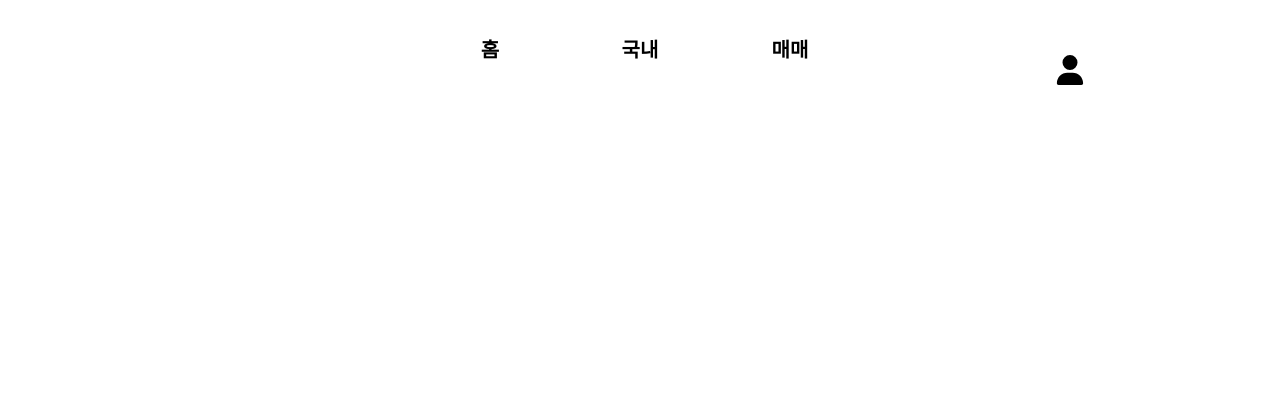
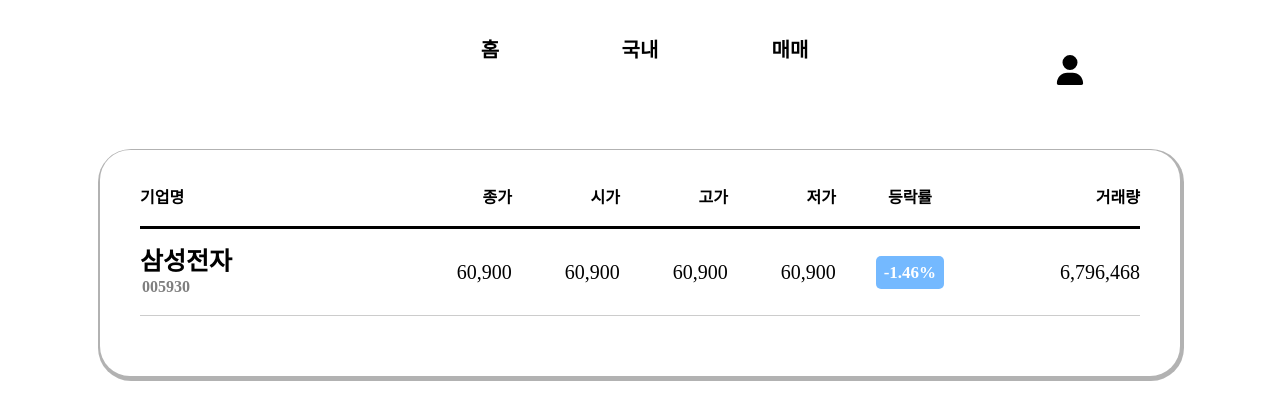
Before and after one commit to KW-DB-Project/DB-Project-FE, a React (Create React App) app in the folder db-frontend/: page /enterprise in a window 1280 px wide. Before the commit this address had no page. Shown: the top 420 px of the page. Built offline with nearby package versions, Linux system fonts and the light colour scheme.

Commit message:
좋아요 기능 백엔드 연동

```diff
--- a/db-frontend/src/Router.jsx
+++ b/db-frontend/src/Router.jsx
@@ -2,9 +2,11 @@
 import JoinPage from "./pages/JoinPage";
 import LoginPage from "./pages/LoginPage";
 import MainPage from "./pages/MainPage";
+import StockEnterprise from "./pages/StcokEnterprise";
 import StockDebatePage from "./pages/StockDebatePage";
 import StockDebateView from "./pages/StockDebateView";
 import StockDebateWrite from "./pages/StockDebateWrite";
+import StockEnterpriseList from "./pages/StockEnterpriseList";
 import StockTradingPage from "./pages/StockTradingPage";
 import StockViewPage from "./pages/StockViewPage";
 import UserMyPage from "./pages/UserMyPage";
@@ -21,6 +23,9 @@
         <Route path = '/stocktrading' element={<StockTradingPage/>}></Route>
         <Route path = '/stockview' element={<StockViewPage/>}></Route>
         <Route path = '/usermy' element={<UserMyPage/>}></Route>
+        <Route path = "/enterprise" element={<StockEnterpriseList/>}>
+          <Route path = ":code" element={<StockEnterprise/>}></Route>
+        </Route>
       </Routes>
   );
 }
--- a/db-frontend/src/component/stock-view-page/StockPriceEntry.jsx
+++ b/db-frontend/src/component/stock-view-page/StockPriceEntry.jsx
@@ -58,7 +58,7 @@
     <StockPrice>{`${number}원`}</StockPrice>
     <StockRate isPositive = {data >= 0 ? true : false}>
       <div><FontAwesomeIcon icon={data >= 0 ? faCaretUp : faCaretDown} size='1x'/></div>
-      {`${entry.schg?entry.schg.toFixed(3):entry.svol}%`}
+      {entry.schg?`${entry.schg.toFixed(3)}%` :`${entry.svol}개`}
     </StockRate>
   </Entry>
   );
--- a/db-frontend/src/pages/LoginPage.jsx
+++ b/db-frontend/src/pages/LoginPage.jsx
@@ -43,7 +43,7 @@
               age : res.data.age,
               balance : res.data.balance
             });
-            navigate('/');
+            navigate(-1);
          }else{
           alert("실패");
          }
--- /dev/null
+++ b/db-frontend/src/pages/StcokEnterprise.jsx
@@ -0,0 +1,16 @@
+import styled from "styled-components";
+
+const Box = styled.div`
+  width: 100px;
+  height: 100px;
+  background-color: tomato;
+`;
+
+function StockEnterprise(){
+  return(
+  <Box>
+  </Box>
+  );
+}
+
+export default StockEnterprise;
--- a/db-frontend/src/pages/StockDebatePage.jsx
+++ b/db-frontend/src/pages/StockDebatePage.jsx
@@ -4,6 +4,8 @@
 import { Link, useParams } from "react-router-dom";
 import { FontAwesomeIcon } from "@fortawesome/react-fontawesome";
 import { faHeart } from "@fortawesome/free-solid-svg-icons";
+import { useRecoilValue } from "recoil";
+import { isLoginedAtom } from "../atom/loginAtom";
 
 const Box = styled.div`
   padding-top: 200px;
@@ -88,8 +90,7 @@
   const [boards, setBoards] = useState([]);
   const [stocks, setStocks] = useState();
   const {stock} = useParams();
-
-  console.log(stock);
+  const login = useRecoilValue(isLoginedAtom);
 
   useEffect(() => {
     Axios.post("/community/print", {
@@ -108,7 +109,7 @@
     <Board>
     <Header>
       <h2>{`${stock} 토론방`}</h2>
-      <WriteButton to = {`/debate/${stock}/write`}>글쓰기</WriteButton>
+      <WriteButton to = {login.isLogined?`/debate/${stock}/write` : `/login`}>글쓰기</WriteButton>
     </Header>
     {
       boards.map((item) => {
--- a/db-frontend/src/pages/StockDebateView.jsx
+++ b/db-frontend/src/pages/StockDebateView.jsx
@@ -5,6 +5,8 @@
 import { useNavigate } from "react-router-dom";
 import styled from "styled-components";
 import Axios from "axios";
+import { useRecoilValue } from "recoil";
+import { isLoginedAtom } from "../atom/loginAtom";
 
 
 const MainBox = styled.div`
@@ -95,6 +97,7 @@
   span{
     opacity: 0.5;
   }
+  cursor: pointer;
 `;
 
 function StockDebateView(){
@@ -102,11 +105,30 @@
   const {idx} = useParams();
   const {stock} = useParams();
   const navigate = useNavigate();
+  const login = useRecoilValue(isLoginedAtom);
   //useEffect();
 
   const onClickExit = () =>{
     navigate(`/debate/${stock}`);
   }
+
+  const onClickLike = (e) => {
+    const {name} = e.target;
+    if(login.isLogined){
+      Axios.post("community/like" , {
+        idx : idx
+      }).then((res)=> {
+        setData({
+          ...data,
+          [name] : res.data.likeCount
+        });
+      }).catch((e)=>{
+        console.error(e);
+      })
+    }else{
+      navigate("/login");
+    }
+  };
 
   useEffect(() => {
     Axios.post("/community/print", {
@@ -141,7 +163,7 @@
         <Content>
           {data?.content}
         </Content>
-        <LikeButton>
+        <LikeButton onClick={onClickLike} name ="blike">
           <span><FontAwesomeIcon icon={faHeart} size='2x'/></span>
         </LikeButton>
       </ContentWrapper>
--- /dev/null
+++ b/db-frontend/src/pages/StockEnterpriseList.jsx
@@ -0,0 +1,158 @@
+import { Link, Route, Routes } from "react-router-dom";
+import styled from "styled-components";
+import StockEnterprise from "./StcokEnterprise";
+
+const MainBox = styled.div`
+  width: 1080px;
+  padding-top: 150px;
+  padding-bottom: 160px;
+  margin: 0 auto;
+`;
+
+const Box = styled.div`
+  background-color: transparent;
+  border-radius: 30px;
+  box-shadow: ${(props) => props.theme.defaultShadow};
+  padding: 40px;
+`;
+
+const Name = styled(Link)`
+  display:flex;
+  flex-direction: column;
+  align-items: flex-start;
+`;
+
+const Last = styled.div`
+  display:flex;
+  justify-content: flex-end;
+`;
+
+const Open = styled.div`
+  display:flex;
+  justify-content: flex-end;
+`;
+const High = styled.div`
+  display:flex;
+  justify-content: flex-end;
+`;
+
+const Low = styled.div`
+  display:flex;
+  justify-content: flex-end;
+`;
+
+const Change = styled.div`
+  display:flex;
+  justify-content: center;
+`;
+
+const Volume = styled.div`
+  display:flex;
+  justify-content: flex-end;
+`;
+
+const Price = styled.div`
+  display:flex;
+  justify-content: flex-end;
+`;
+const Header = styled.div`
+  display : grid;
+  padding-bottom: 20px;
+  margin-bottom: 20px;
+  font-weight: 700;
+  border-bottom: 3px solid black;
+  width: 100%;
+  grid-template-columns: 3fr 1fr 1fr 1fr 1fr 1fr 2fr;
+  gap: 20px;
+  ${Name}{
+    justify-self: start;
+  }
+  ${Last}{
+    justify-self: end;
+  }
+  ${Open}{
+    jusitfy-self: end;
+  }
+  ${High}{
+    jusitfy-self: end;
+  }
+  ${Low}{
+    jusitfy-self: end;
+  }
+  ${Change}{
+    jusitfy-self: start;
+    margin-left:20px;
+  }
+  ${Volume}{
+    jusitfy-self: end;
+  }
+`;
+
+const List = styled(Header)`
+  border-bottom: 1px solid rgba(0,0,0,0.2);
+  ${Name}{
+    h5{
+      font-size:25px;
+      margin-bottom:5px;
+    }
+    span{
+      margin-left: 2px;
+      opacity: 0.5;
+    }
+  }
+  ${Price}{
+    font-size: 20px;
+    font-weight: 500;
+  }
+  ${Volume}{
+    font-size: 20px;
+    font-weight: 500;
+  }
+  ${Change}{
+    font-size: 17px;
+    color: white;
+    padding: 8px;
+    background-color: ${(props) => props.isPositive ? props.theme.upColor : props.theme.downColor};
+    border-radius: 5px;
+  }
+  align-items: center;
+`;
+
+
+function StockEnterpriseList(){
+  const numberTransform = (number) => {
+    return number.toString().replace(/\B(?=(\d{3})+(?!\d))/g, ",");
+  };
+
+  return(
+  <MainBox>
+    <Box>
+      <Routes>
+       <Route path = ":code" element={<StockEnterprise/>}></Route>
+      </Routes>
+      <Header>
+        <Name as = "div">기업명</Name>
+        <Last>종가</Last>
+        <Open>시가</Open>
+        <High>고가</High>
+        <Low>저가</Low>
+        <Change>등락률</Change>
+        <Volume>거래량</Volume>
+      </Header>
+      <List>
+          <Name to = {`/enterprise/삼성전자`}>
+            <h5>삼성전자</h5>
+            <span>005930</span>
+          </Name>
+          <Price>{numberTransform(60900)}</Price>
+          <Price>60,900</Price>
+          <Price>60,900</Price>
+          <Price>60,900</Price>
+          <Change isPositive = {true}>{`${-1.46}%`}</Change>
+          <Volume>{numberTransform(6796468)}</Volume>
+      </List>
+    </Box>
+  </MainBox>);
+}
+
+export default StockEnterpriseList;
```
